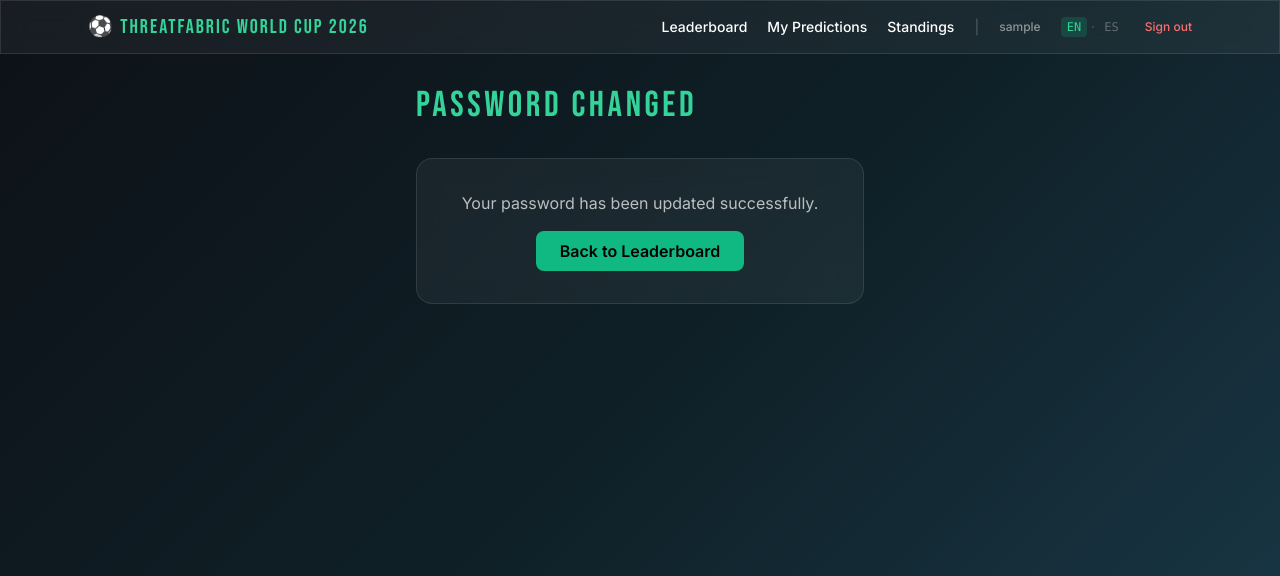
After one commit to spalomaresg/sweepstake, a Django app: page /password/change/done/ in a window 1280 px wide. The commit adds this page. Shown: the top 576 px of the page. Run offline with Django 5.2, Linux system fonts and the light colour scheme; a user stored in the database is signed in; tables that the repository leaves empty hold one stand-in row (values such as "Sample post"); some libraries are stand-ins or nearby versions.

Commit message:
NEw users can change their default password

```diff
--- a/templates/bets/base.html
+++ b/templates/bets/base.html
@@ -35,7 +35,7 @@
           <a href="{% url 'my_predictions' %}" class="hover:text-emerald-400 transition">{% trans "My Predictions" %}</a>
           <a href="{% url 'group_standings' %}" class="hover:text-emerald-400 transition">{% trans "Standings" %}</a>
           <span class="text-white/20">|</span>
-          <span class="text-white/50 text-xs">{{ user.username }}</span>
+          <a href="{% url 'password_change' %}" class="text-white/50 hover:text-white/80 text-xs transition" title="{% trans 'Change password' %}">{{ user.username }}</a>
           {% include "bets/_lang_switcher.html" %}
           <a href="{% url 'logout' %}" class="text-red-400 hover:text-red-300 transition text-xs">{% trans "Sign out" %}</a>
         </div>
--- /dev/null
+++ b/templates/bets/password_change_done.html
@@ -0,0 +1,15 @@
+{% extends "bets/base.html" %}
+{% load i18n %}
+{% block title %}{% trans "Password Changed" %} — {{ web_title }}{% endblock %}
+{% block content %}
+<div class="max-w-md mx-auto">
+  <h1 class="font-display text-4xl text-emerald-400 tracking-widest mb-8">{% trans "PASSWORD CHANGED" %}</h1>
+  <div class="glass rounded-2xl p-8 text-center space-y-4">
+    <p class="text-white/70">{% trans "Your password has been updated successfully." %}</p>
+    <a href="{% url 'leaderboard' %}"
+      class="inline-block px-6 py-2 rounded-lg bg-emerald-500 hover:bg-emerald-400 text-black font-semibold transition">
+      {% trans "Back to Leaderboard" %}
+    </a>
+  </div>
+</div>
+{% endblock %}
--- a/worldcup_sweepstake/urls.py
+++ b/worldcup_sweepstake/urls.py
@@ -1,4 +1,5 @@
 from django.contrib import admin
+from django.contrib.auth import views as auth_views
 from django.urls import path, include
 from bets import views
 
@@ -13,4 +14,11 @@ urlpatterns = [
     path('my-predictions/', views.my_predictions, name='my_predictions'),
     path('standings/', views.group_standings, name='group_standings'),
     path('predict/save/<int:match_id>/', views.save_prediction_ajax, name='save_prediction_ajax'),
+    path('password/change/', auth_views.PasswordChangeView.as_view(
+        template_name='bets/password_change.html',
+        success_url='/password/change/done/',
+    ), name='password_change'),
+    path('password/change/done/', auth_views.PasswordChangeDoneView.as_view(
+        template_name='bets/password_change_done.html',
+    ), name='password_change_done'),
 ]
```
Also changed, not shown: templates/bets/password_change.html (added, +37 -0 lines).
